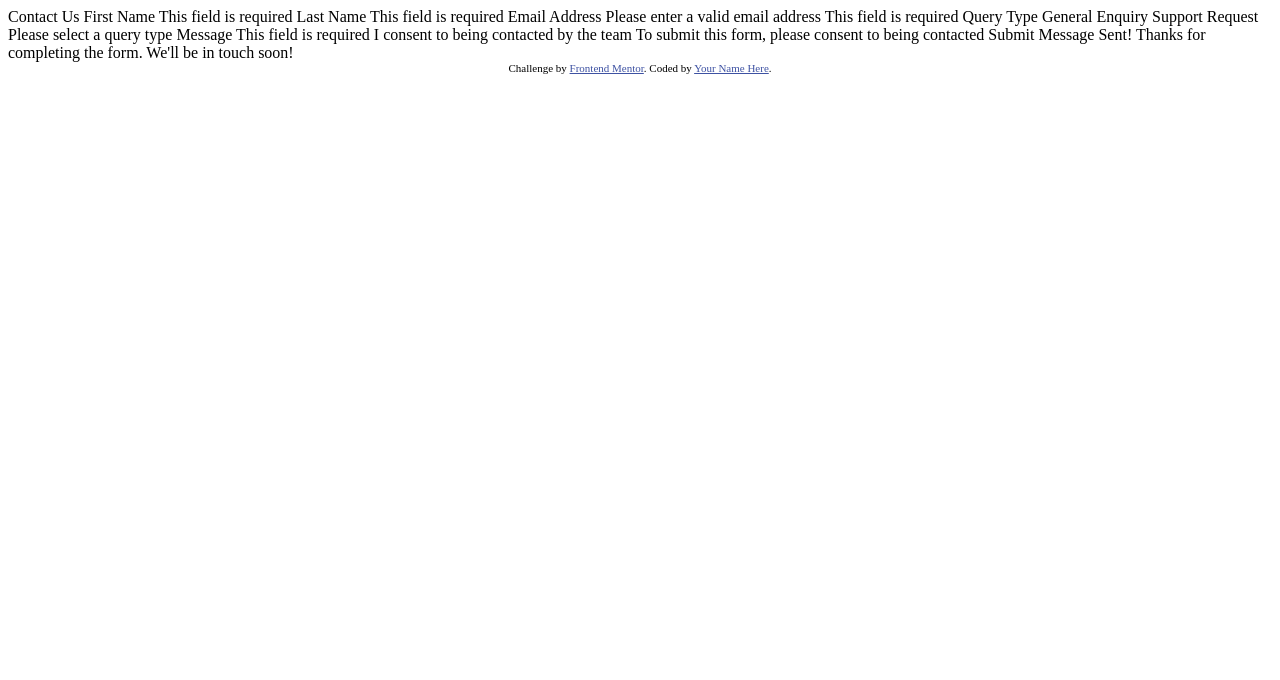
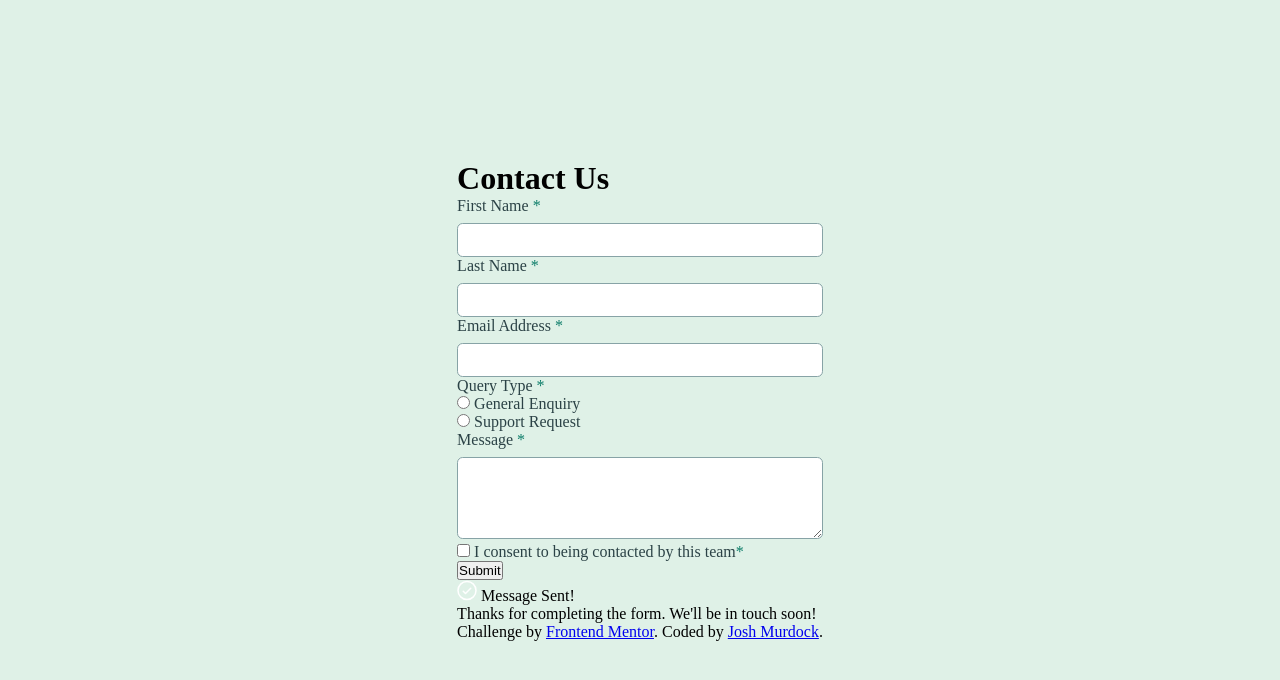
Before and after one commit to joshmurdock/contact-form, a plain HTML site: page contact-form-main/index.html in a window 1280 px wide. Drawn offline with Linux system fonts and the light colour scheme.

Commit message:
updated html and css

```diff
--- a/contact-form-main/index.html
+++ b/contact-form-main/index.html
@@ -3,50 +3,86 @@
 <head>
   <meta charset="UTF-8">
   <meta name="viewport" content="width=device-width, initial-scale=1.0"> <!-- displays site properly based on user's device -->
-
   <link rel="icon" type="image/png" sizes="32x32" href="./assets/images/favicon-32x32.png">
-
   <title>Frontend Mentor | Contact form</title>
-
-  <!-- Feel free to remove these styles or customise in your own stylesheet 👍 -->
-  <style>
-    .attribution { font-size: 11px; text-align: center; }
-    .attribution a { color: hsl(228, 45%, 44%); }
-  </style>
+  <link rel="stylesheet" href="styles.css">
 </head>
 <body>
+  <div class="contact-form">
+    <h1>Contact Us</h1>
+  </div>
+  <form class="contact-form">
+    <div class="form-item">
+      <label for="first-name">
+          First Name <span class="required-input">*</span>
+      </label>
+      <input type="text" name="first-name" id="first-name" aria-required="true" required>
+      <p class="form-alert" role="alert" style="display: none;">This field is required</p>
+    </div>
+    <div class="form-item">
+      <label for="last-name">
+          Last Name <span class="required-input">*</span>
+      </label>
+      <input type="text" name="last-name" id="last-name" aria-required="true" required>
+      <p class="form-alert" role="alert" style="display: none;">This field is required</p>
+    </div>
+    <div class="form-item">
+      <label for="email">
+          Email Address <span class="required-input">*</span>
+      </label>
+      <input type="email" name="email" id="email" aria-required="true" required>
+      <p class="form-alert" role="alert" style="display: none;">This field is required</p>
+    </div>
+    <div class="form-item">
+      <label for="query-type">
+          Query Type <span class="required-input">*</span>
+      </label>
+      <div class="radio-inputs">
+        <div class="radio-option">
+          <input type="radio" id="general-enquiry" name="query-type" value="general-enquiry" required>
+          <label for="general-enquiry">General Enquiry</label>
+        </div>
+        <div class="radio-option">
+          <input type="radio" id="support-request" name="query-type" value="support-request">
+          <label for="support-request">Support Request</label>
+        </div>
+        <p class="form-alert" role="alert" style="display: none;">Please select a query type</p>
+      </div>
+    </div>
+    <div class="form-item">
+      <label for="message">
+          Message <span class="required-input">*</span>
+      </label>
+      <textarea name="message" id="message" aria-required="true" required rows="4"></textarea>
+      <p class="form-alert" role="alert" style="display: none;">This field is required</p>
+    </div>
+    <div class="form-item">
+      <div>
+        <input type="checkbox" name="consent" id="consent" required>
+        <label for="consent">
+          I consent to being contacted by this team<span class="required-input">*</span>
+        </label>
+        <p class="form-alert" role="alert" style="display: none;">To submit this form, please consent to be contacted</p>
+      </div>
+    </div>
+    <div class="form-item">
+      <button type="submit" class="submit-btn">Submit</button>
+    </div>
+    <div class="success-message">
+      <div class="message-header">
+        <img src="assets/images/icon-success-check.svg" alt="icon">
+        Message Sent!
+      </div>
+      <p>Thanks for completing the form. We'll be in touch soon!</p>
 
-  Contact Us
-
-  First Name
-  This field is required
-
-  Last Name
-  This field is required
-
-  Email Address
-  Please enter a valid email address
-  This field is required
-
-  Query Type
-  General Enquiry
-  Support Request
-  Please select a query type
-
-  Message
-  This field is required
-
-  I consent to being contacted by the team
-  To submit this form, please consent to being contacted
-
-  Submit
-
-  Message Sent!
-  Thanks for completing the form. We'll be in touch soon!
-
-  <div class="attribution">
-    Challenge by <a href="https://www.frontendmentor.io?ref=challenge">Frontend Mentor</a>.
-    Coded by <a href="#">Your Name Here</a>.
-  </div>
+    </div>
+  </form>
 </body>
 </html>
+
+    <div class="attribution">
+      Challenge by <a href="https://www.frontendmentor.io?ref=challenge">Frontend Mentor</a>.
+      Coded by <a href="#">Josh Murdock</a>.
+    </div>
+</body>
+</html>
--- /dev/null
+++ b/contact-form-main/styles.css
@@ -0,0 +1,57 @@
+* {
+    padding: 0;
+    margin: 0;
+    box-sizing: border-box;
+}
+
+:root {
+    --green-200-lighter: hsl(148, 38%, 91%);
+    --green-600-medium: hsl(169, 82%, 27%);
+    --red: hsl(0, 66%, 54%);
+    --white: hsl(0, 0%, 100%);
+    --grey-500-medium: hsl(186, 15%, 59%);
+    --grey-900-darker: hsl(187, 24%, 22%);
+}
+
+body {
+    background-color: var(--green-200-lighter);
+    min-height: 100vh;
+    display: grid;
+    place-content: center;
+    font-family: 'Karla', 'sans-serif';
+}
+
+label {
+    color: var(--grey-900-darker);
+
+}
+
+input[type='text'],
+input[type='email'],
+textarea {
+    width: 100%;
+    padding: .5rem;
+    margin-top: .5rem;
+    font-family: inherit;
+    border: 1px solid var(--grey-500-medium);
+    border-radius: .35rem;
+}
+
+input:focus
+textarea:focus {
+    outline: 1px solid var(--green-600-medium);
+    border: 1px solid var(--green-600-medium);
+}
+
+input[type="text"].form-error,
+input[type="email"].form-error {
+    border: 1px solid var(--red);
+}
+
+.required-input {
+    color: var(--green-600-medium);
+}
+
+.form-alert {
+    display: none;
+}
```
